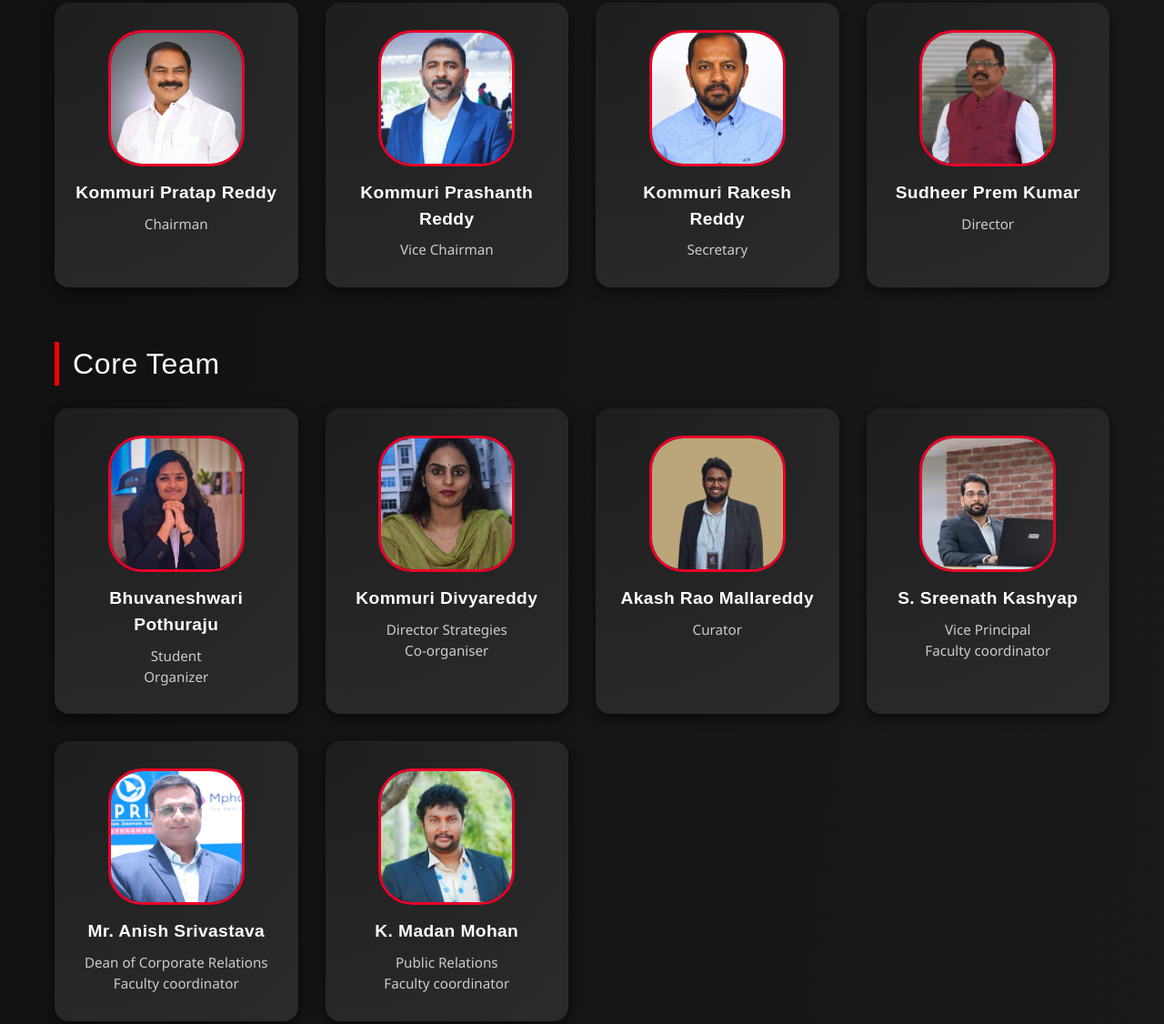
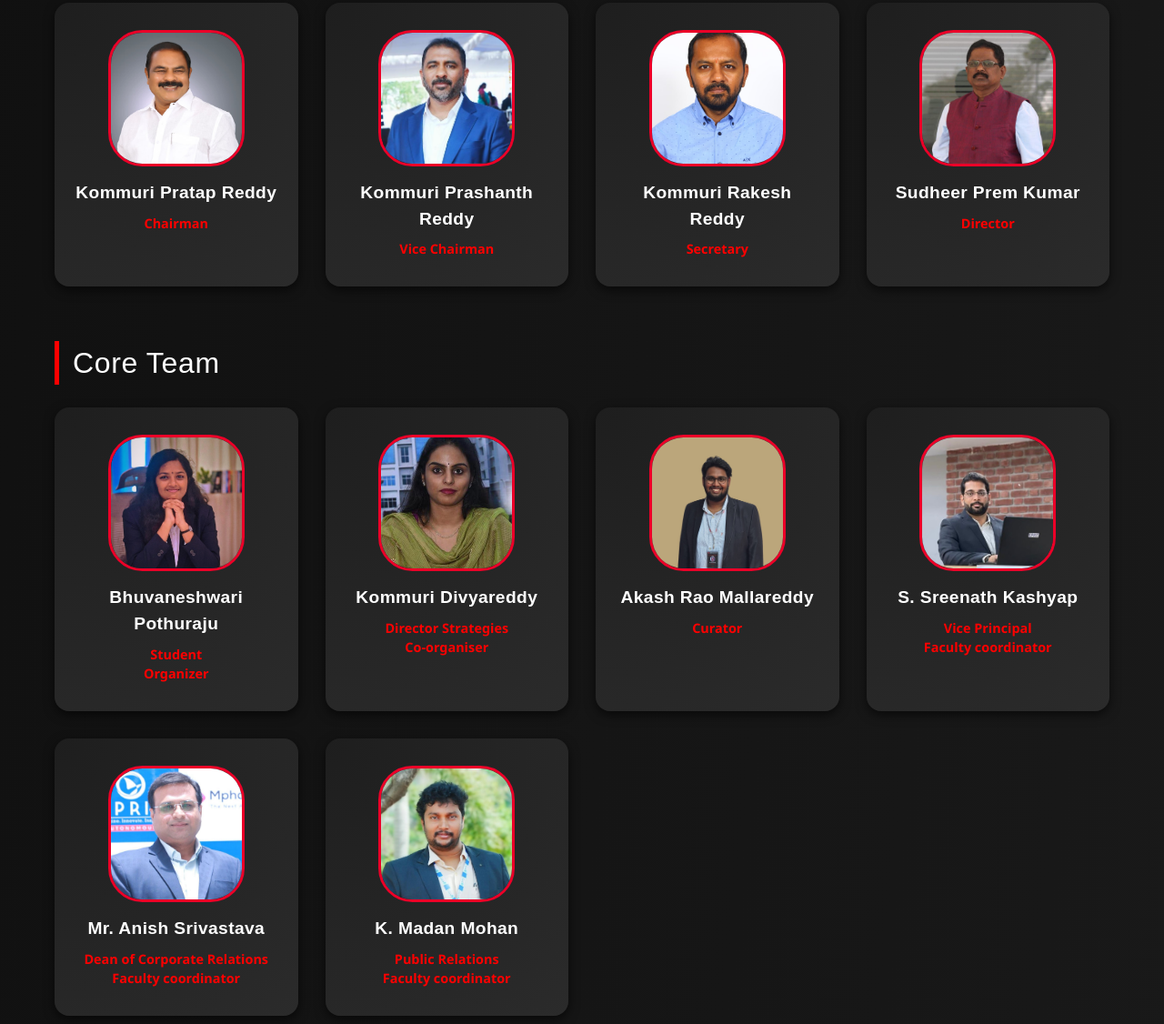
Before and after one commit to Ramcharan1706/Tedx-Website, a website: page index.html in a window 1280 px wide. Shown: the part 5575-6701 px from the top of the page at 91% size. Drawn offline with nearby package versions, Linux system fonts and the light colour scheme; a web font is replaced by a local one.

Commit message:
Update styles.css

```diff
--- a/css/styles.css
+++ b/css/styles.css
@@ -519,8 +519,8 @@ body {
 }
 
 .team-card p {
-  font-size: 0.95rem;
-  color: #cccccc;
+  font-weight: bold;
+  color: red;
   z-index: 1;
   position: relative;
 }
```
